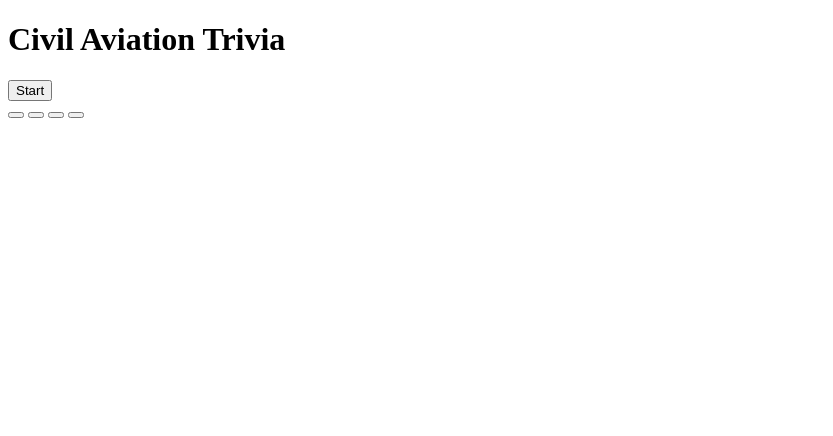
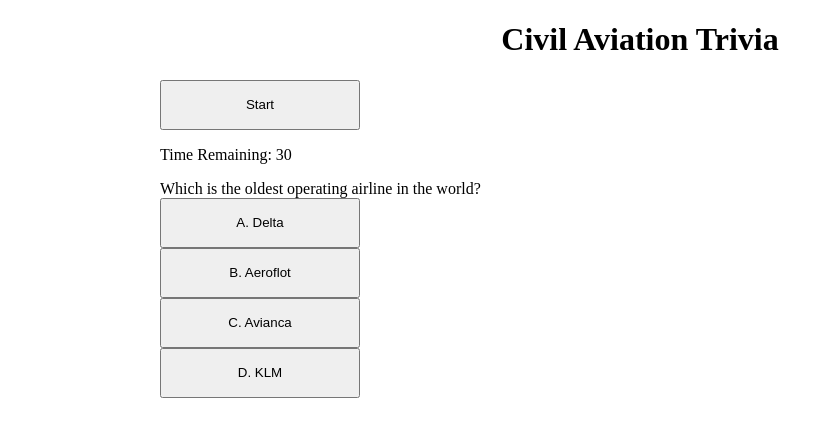
Before and after one commit to KJKirchgesler/TriviaGame, a plain HTML site: page index.html in a window 1280 px wide. Shown: the whole page, without its empty margins (0-833 px from the left). Drawn offline with nearby package versions, Linux system fonts and the light colour scheme.

Commit message:
added code to generate questionsand answers

```diff
--- a/assets/css/style.css
+++ b/assets/css/style.css
@@ -0,0 +1,22 @@
+.container {
+  width: 100%;
+  max-width: 960px;
+  margin: 0 auto;
+  clear: both;
+}
+
+h1 {
+	text-align: center;
+}
+
+button {
+    width: 200px;
+    height: 50px;
+    display: block;
+    align: center;
+}
+
+.answer-option {
+    display: block;
+    width: 500px;
+}
--- a/assets/javascript/app.js
+++ b/assets/javascript/app.js
@@ -1,14 +1,19 @@
+$(document).ready(function() {
+
 var correct = 0;
 var incorrect = 0;
 var unanswered = 0;
-//var selectedAnswers
-//var results
+var selectedAnswers;
+var results;
+var questionNumber = 0;
+var triviaOutput;
 
 //array holding the trivia questions
 var questionContent = [
-	["Which is the oldest operating airline in the world?"],
-	["Which iconic aircraft was grounded for over a month in 1979 after a series of high-profile accidents?"]
+	"Which is the oldest operating airline in the world?",
+	"Which iconic aircraft was grounded for over a month in 1979 after a series of high-profile accidents?"
 	];
+console.log(questionContent[0]);
 
 //array holding the options to answer
 var answerOptions = [
@@ -23,12 +28,34 @@ var correctAnswers = ["KLM", "McDonnell Douglas DC-10"];
 var images = ["<img src='assets/images/giphy-klm.gif'>", "<img src='assets/images/aa-flight-191.jpg'>"];
 
 
+//function to show the start screen and hide the answer buttons//
+function startGame() {
+	$("#trivia-content").show();
+}
+
+startGame();
+
+
+
+function showTriviaGame() {
+	triviaOutput = "<p>Time Remaining: 30</p><p>" + questionContent[questionNumber] + "<button>A. " + answerOptions[questionNumber][0] + "</button><button>B. "+answerOptions[questionNumber][1]+"</button><button>C. "+answerOptions[questionNumber][2]+"</button><button>D. "+answerOptions[questionNumber][3]+"</button>";
+	$("#question-answers").html(triviaOutput);
+}
+
+showTriviaGame();
+
+
+});
+
+
+
+
 //Pseudocode
 //Show title screen with a start button
 //Click start button to begin game
 //Show first question
 //Set timer for 30 seconds
-//Player can choose only 1 answer the question
+//Player can choose only 1 answer to the question
 //Show question until
 	//Player answers or
 	//Time runs out
--- a/index.html
+++ b/index.html
@@ -1,5 +1,6 @@
 <!DOCTYPE html>
 <html>
+
 <head>
     <meta charset="utf-8">
     <meta http-equiv="X-UA-Compatible" content="IE=edge">
@@ -7,22 +8,19 @@
     <link rel="stylesheet" href="assets/css/style.css">
     <script src="https://cdnjs.cloudflare.com/ajax/libs/jquery/3.2.1/jquery.min.js"></script>
 </head>
+
 <body>
+    <div class="container">
         <h1>Civil Aviation Trivia</h1>
         <div id="start-screen">
             <button id="start-game">Start</button>
         </div>
-		<div id="question">
-			<span id="questionContent"></span>
+        <div id="trivia-content">
+            <div id="question-answers"></div>
+            <div id="results"></div>
         </div>
-		<div id="answers">
-			<button id="A"></button>
-			<button id="B"></button>
-			<button id="C"></button>
-			<button id="D"></button>
     </div>
-		<div id="results"></div>
-
     <script type="text/javascript" src="assets/javascript/app.js"></script>
 </body>
+
 </html>
```
Lines whose indentation alone changed are shown as unchanged.
